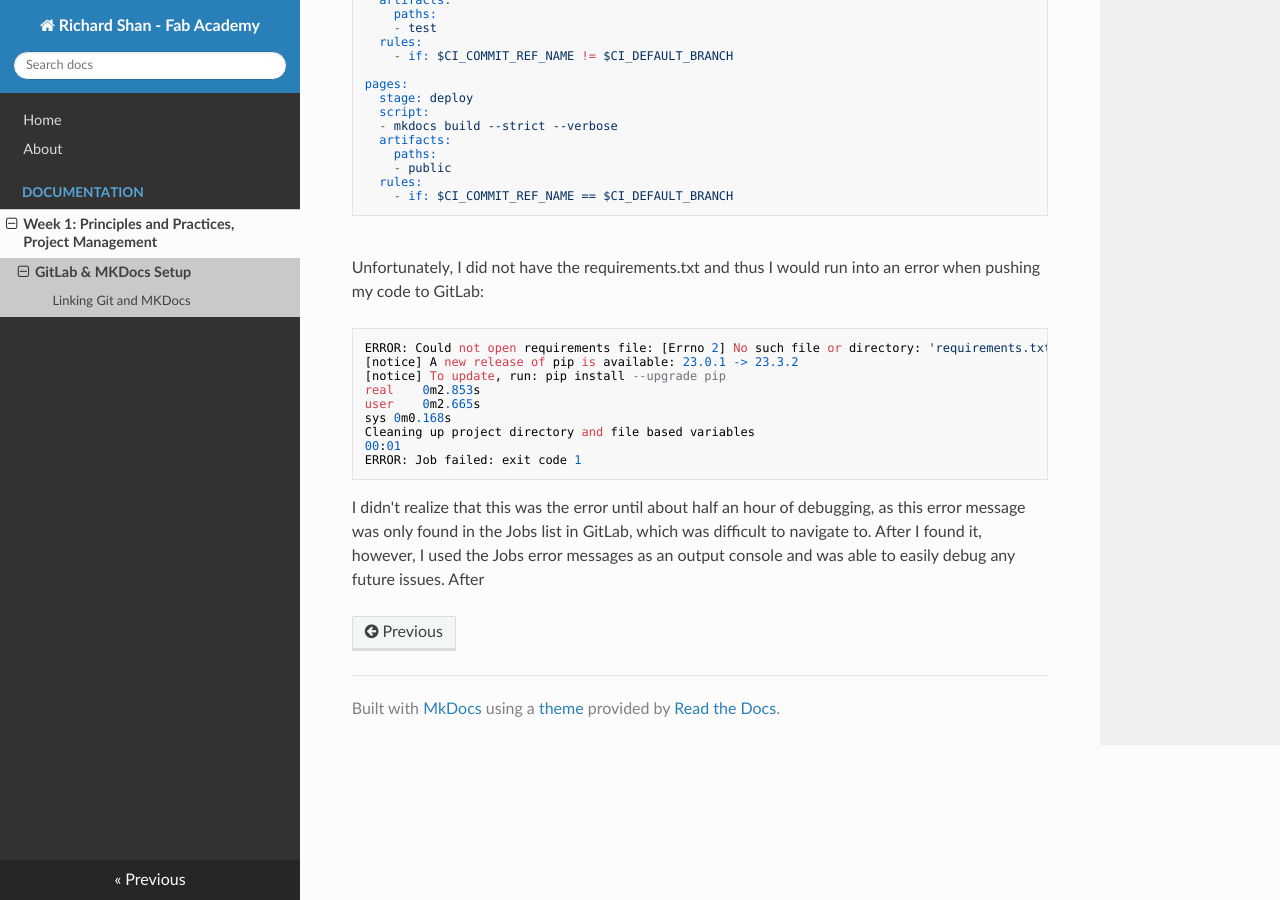
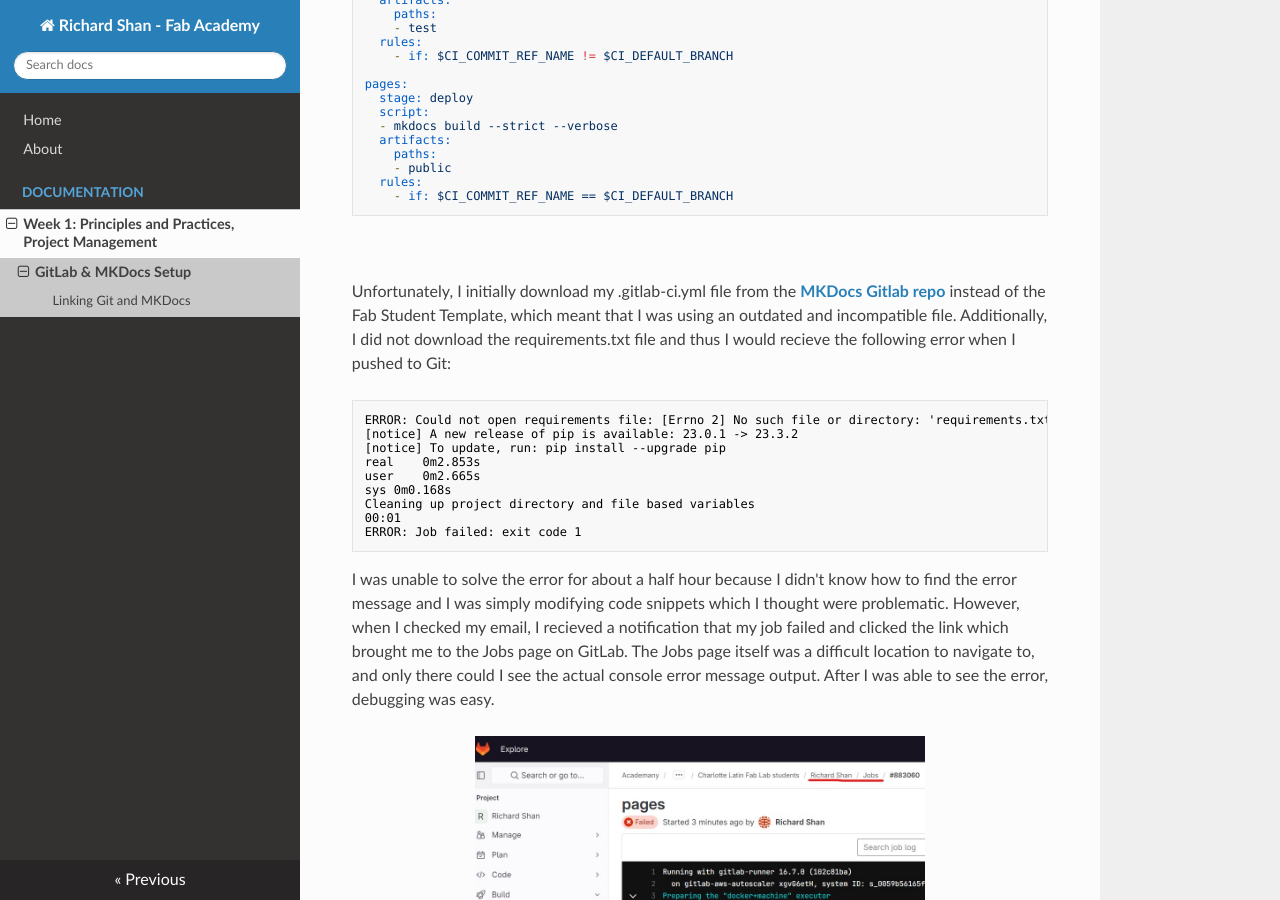
Before and after one commit to richard-shan/fabRepo, an MkDocs documentation site: the page built from docs/lessons/week1/gitlab.md, in a window 1280 px wide and 900 px high, scrolled down 606 px. Built offline with MkDocs 1.6.1, drawn with Linux system fonts in a browser that asks for light colours; nearby versions of some CDN libraries.

Commit message:
Week 1 documentation

```diff
--- a/docs/lessons/week1/gitlab.md
+++ b/docs/lessons/week1/gitlab.md
@@ -35,9 +35,10 @@
     - if: $CI_COMMIT_REF_NAME == $CI_DEFAULT_BRANCH
 </code></pre>
 <br>
-Unfortunately, I did not have the requirements.txt and thus I would run into an error when pushing my code to GitLab:
 
-<pre><code>ERROR: Could not open requirements file: [Errno 2] No such file or directory: 'requirements.txt'
+Unfortunately, I initially download my .gitlab-ci.yml file from the <a href="https://gitlab.com/pages/mkdocs">**MKDocs Gitlab repo**</a> instead of the Fab Student Template, which meant that I was using an outdated and incompatible file. Additionally, I did not download the requirements.txt file and thus I would recieve the following error when I pushed to Git:
+
+<pre><code class="language-none">ERROR: Could not open requirements file: [Errno 2] No such file or directory: 'requirements.txt'
 [notice] A new release of pip is available: 23.0.1 -> 23.3.2
 [notice] To update, run: pip install --upgrade pip
 real	0m2.853s
@@ -48,4 +49,8 @@
 ERROR: Job failed: exit code 1
 </code></pre>
 
-I didn't realize that this was the error until about half an hour of debugging, as this error message was only found in the Jobs list in GitLab, which was difficult to navigate to. After I found it, however, I used the Jobs error messages as an output console and was able to easily debug any future issues. After
+I was unable to solve the error for about a half hour because I didn't know how to find the error message and I was simply modifying code snippets which I thought were problematic. However, when I checked my email, I recieved a notification that my job failed and clicked the link which brought me to the Jobs page on GitLab. The Jobs page itself was a difficult location to navigate to, and only there could I see the actual console error message output. After I was able to see the error, debugging was easy.
+
+<center>
+<img src="../../../pics/week1/jobs.jpg" alt="Jobs Menu Page" width="450"/>
+</center>
--- a/mkdocs.yml
+++ b/mkdocs.yml
@@ -7,4 +7,4 @@
       - GitLab & MKDocs Setup: lessons/week1/gitlab.md
 
 theme: readthedocs
-# highlightjs: true
+highlightjs: true
```
Also changed, not shown: docs/pics/week1/jobs.jpg (added).
